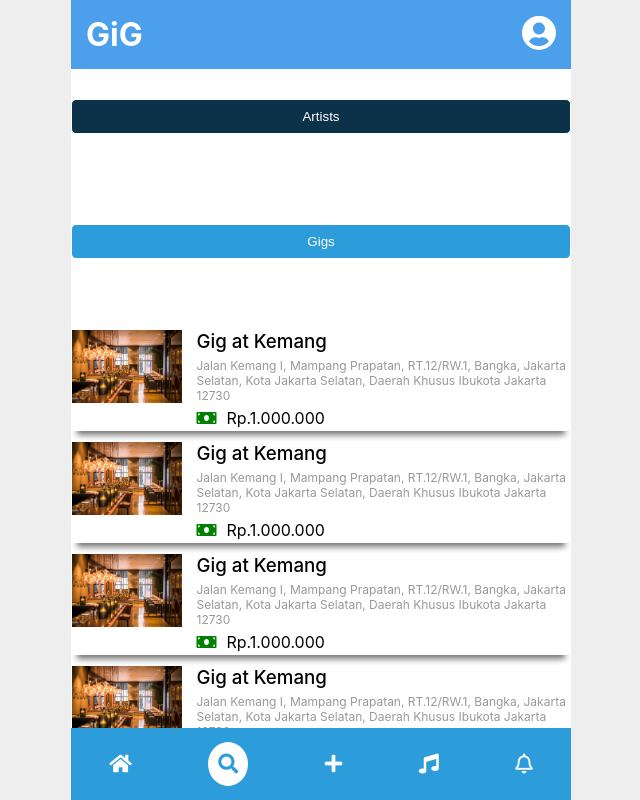
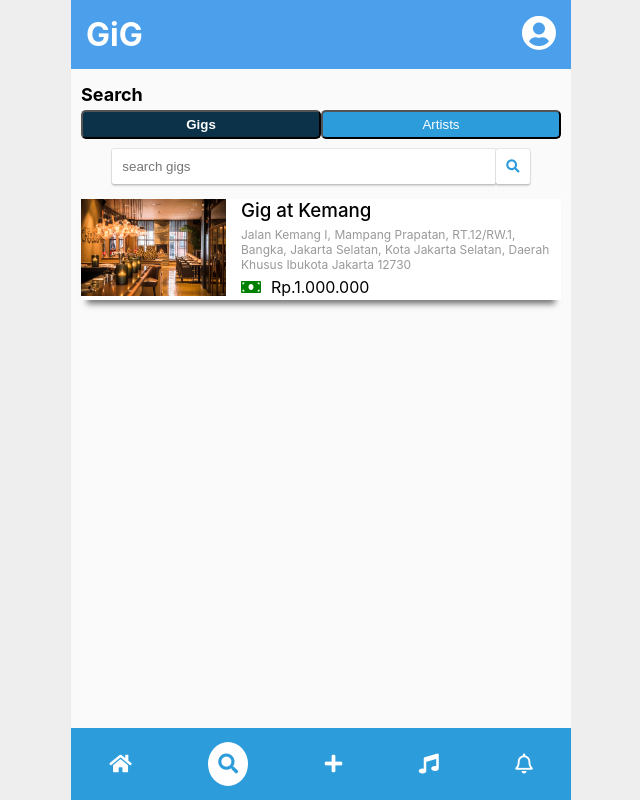
Before and after one commit to gig-indonesia/web, a React (Create React App) app: page /search in a window 1280 px wide. Shown: the whole page, without its empty margins (319-959 px from the left). Built offline with nearby package versions, Linux system fonts and the light colour scheme.

Commit message:
finish home & search components

```diff
--- a/src/App.css
+++ b/src/App.css
@@ -20,7 +20,8 @@
   flex: 1;
   height: 100%;
   overflow-y: auto;
-  background-color: #fff;
+  background-color: rgb(250, 250, 250);
+  padding: 3% 2% 2% 2%;
 }
 
 .fit::-webkit-scrollbar {
--- a/src/components/Header/index.js
+++ b/src/components/Header/index.js
@@ -11,7 +11,10 @@ class Header extends Component {
   render() {
     return (
       <div className="header">
-        <h1>GiG</h1>
+        <Link to="/">
+          <h1>GiG</h1>
+        </Link>
+
         <Link to="/profile">
           <i className="fas fa-user-circle" />
         </Link>
--- a/src/components/Home/index.css
+++ b/src/components/Home/index.css
@@ -1,9 +1,19 @@
-.home-container {
-  padding: 10px;
+.home-container h2 {
+  font-size: 18px;
 }
 
-.home-container h2 {
-  font-size: 18px;
+.home-gigs-see-more button {
+  width: 100%;
+  background: #4ca0eb;
+  color: white;
+  font-weight: bold;
+  padding: 5px;
+  border-radius: 5px;
+}
+
+.home-gigs-see-more {
+  display: flex;
+  justify-content: center;
 }
 
 .home-artists-top {
--- a/src/components/Home/index.js
+++ b/src/components/Home/index.js
@@ -63,7 +63,6 @@ class Home extends Component {
             </Slider>
           </div>
         </div>
-
         <h2>New Gigs</h2>
         <GigBox />
         <GigBox />
@@ -74,7 +73,11 @@ class Home extends Component {
         <GigBox />
         <GigBox />
         <GigBox />
-        <button>See More</button>
+        <div className="home-gigs-see-more">
+          <button>
+            See More Gigs <i class="fas fa-arrow-right" />
+          </button>
+        </div>
       </div>
     );
   }
--- a/src/components/Login/index.css
+++ b/src/components/Login/index.css
@@ -10,18 +10,18 @@
   display: flex;
 }
 
-input {
+.login-type-in input {
   width: 100%;
   height: 35px;
   border: 1px solid white;
   border-radius: 5px;
 }
 
-.type-in {
+.login-type-in {
   margin-top: 20px;
 }
 
-form {
+.login-container form {
   width: 100%;
   display: flex;
   justify-content: center;
@@ -30,12 +30,12 @@ form {
   background-color: rgba(76, 160, 235, 0.67);
 }
 
-form > div {
+.login-container form > div {
   margin: 0 auto;
   width: 75%;
 }
 
-button {
+.login-button {
   width: 100%;
   height: 35px;
   border: 1px solid white;
--- a/src/components/Login/index.js
+++ b/src/components/Login/index.js
@@ -12,17 +12,17 @@ class Login extends Component {
       <div className="login-container">
         <form>
           <div>
-            <div className="type-in">
+            <div className="login-type-in">
               <input
                 name="email or user name"
                 placeholder="email or user name"
                 type="text"
               />
             </div>
-            <div className="type-in">
+            <div className="login-type-in">
               <input name="password" placeholder="password" type="password" />
             </div>
-            <button>Submit</button>
+            <button className="login-button">Login</button>
 
             <div className="small-link">
               <Link to="#">Sign Up Now!</Link>
--- a/src/components/Register/index.css
+++ b/src/components/Register/index.css
@@ -10,20 +10,17 @@
   display: flex;
 }
 
-input {
+.register-type-in input {
   width: 100%;
   height: 35px;
   border: 1px solid white;
   border-radius: 5px;
-}
-
-input {
   margin-top: 20px;
   text-align: left;
   padding-left: 30px;
 }
 
-form {
+.login-container form {
   width: 100%;
   display: flex;
   justify-content: center;
@@ -32,12 +29,12 @@ form {
   background-color: rgba(76, 160, 235, 0.67);
 }
 
-form > div {
+.login-container form > div {
   margin: 0 auto;
   width: 75%;
 }
 
-button {
+.register-button {
   margin-top: 30px;
   margin-bottom: 60px;
   width: 100%;
--- a/src/components/Register/index.js
+++ b/src/components/Register/index.js
@@ -12,7 +12,7 @@ class Register extends Component {
       <div className="login-container">
         <form>
           <div>
-            <div className="type-in">
+            <div className="register-type-in">
               <input name="email" placeholder="email" type="text" />
               <input name="user name" placeholder="User Name" type="text" />
               <input name="name" placeholder="Name" type="type" />
@@ -24,10 +24,10 @@ class Register extends Component {
               />
             </div>
 
-            <button>Submit</button>
+            <button className="register-button">Submit</button>
 
             <div className="small-link">
-              <Link to="#">Login</Link>
+              <Link to="/login">Login</Link>
             </div>
           </div>
         </form>
--- a/src/components/Search/index.css
+++ b/src/components/Search/index.css
@@ -1,21 +1,63 @@
-.search-container {
-  background: white;
+.search-container h2 {
+  font-size: 18px;
+  margin-bottom: 5px;
 }
 
-.search-container h2 {
-  font-size: 18px;
+.search-type-button {
+  display: flex;
+  justify-content: center;
+  height: 100%;
 }
 
-.normal-button {
+.search-normal-button {
   padding: 5px;
   color: white;
   background: #2d9cdb;
   border-radius: 5px;
+  flex: 1;
+  text-align: center;
+  cursor: pointer;
 }
 
-.clicked-button {
+.search-clicked-button {
   padding: 5px;
   color: white;
   background: #0b3249;
   border-radius: 5px;
+  flex: 1;
+  cursor: pointer;
+  font-weight: bold;
 }
+
+.search-gigs,
+.search-artists {
+  display: flex;
+  justify-content: center;
+}
+
+.search-gigs button,
+.search-artists button {
+  color: #2d9cdb;
+}
+
+.search-container input {
+  width: 80%;
+  margin: 10px 0 5px;
+  background: #fff;
+  padding: 10px;
+  border: none;
+  border-radius: 2px;
+  box-shadow: 0 2px 2px 0 rgba(0, 0, 0, 0.16), 0 0 0 1px rgba(0, 0, 0, 0.08);
+}
+.search-gigs button,
+.search-artists button {
+  margin: 10px 0 5px;
+  padding: 10px;
+  background: #fff;
+  border-radius: 2px;
+  border: none;
+  box-shadow: 0 2px 2px 0 rgba(0, 0, 0, 0.16), 0 0 0 1px rgba(0, 0, 0, 0.08);
+  border-left: none;
+  height: 100%;
+  cursor: pointer;
+}
--- a/src/components/Search/index.js
+++ b/src/components/Search/index.js
@@ -1,13 +1,13 @@
 import React, { Component } from "react";
 import "./index.css";
 import GigBox from "../SmallComponents/GigBox";
-import { Link } from "react-router-dom";
+import ArtistBox from "../SmallComponents/ArtistBox";
 
 class Search extends Component {
   constructor(props) {
     super(props);
     this.state = {
-      search: "artists"
+      search: "gigs"
     };
   }
 
@@ -20,24 +20,81 @@ class Search extends Component {
   render() {
     return (
       <div className="search-container">
-        <Link to="/search/artists">
+        <h2>Search</h2>
+        <div className="search-type-button">
+          {this.state.search === "gigs" ? (
             <button
-            className="clicked-button"
+              className="search-clicked-button"
+              onClick={this.handleOnClick}
+              value="gigs"
+              id="search-gigs-button"
+            >
+              Gigs
+            </button>
+          ) : (
+            <button
+              className="search-normal-button"
+              onClick={this.handleOnClick}
+              value="gigs"
+              id="search-gigs-button"
+            >
+              Gigs
+            </button>
+          )}
+
+          {this.state.search === "artists" ? (
+            <button
+              className="search-clicked-button"
               onClick={this.handleOnClick}
               value="artists"
+              id="search-artists-button"
             >
               Artists
             </button>
-        </Link>
-        <Link to="/search/gigs">
+          ) : (
             <button
-            className="normal-button"
+              className=" search-normal-button"
               onClick={this.handleOnClick}
-            value="gigs"
+              value="artists"
+              id="search-artists-button"
             >
-            Gigs
+              Artists
             </button>
-        </Link>
+          )}
+        </div>
+        <div>
+          {this.state.search === "artists" && (
+            <React.Fragment>
+              <div className="search-artists">
+                <input
+                  type="text"
+                  name="search-artists-input"
+                  placeholder="search artists"
+                />
+                <button>
+                  <i className="fas fa-search" />
+                </button>
+              </div>
+              <ArtistBox />
+            </React.Fragment>
+          )}
+          {this.state.search === "gigs" && (
+            <React.Fragment>
+              <div className="search-gigs">
+                <input
+                  type="text"
+                  name="search-gigs-input"
+                  placeholder="search gigs"
+                />
+                <button>
+                  <i className="fas fa-search" />
+                </button>
+              </div>
+              <GigBox />
+            </React.Fragment>
+          )}
+        </div>
+        {/* <GigBox />
         <GigBox />
         <GigBox />
         <GigBox />
@@ -45,8 +102,7 @@ class Search extends Component {
         <GigBox />
         <GigBox />
         <GigBox />
-        <GigBox />
-        <GigBox />
+        <GigBox /> */}
       </div>
     );
   }
--- a/src/components/SmallComponents/ArtistBox/index.css
+++ b/src/components/SmallComponents/ArtistBox/index.css
@@ -1,4 +1,4 @@
-.gig-container {
+.artists-container {
   display: grid;
   grid-template: 100px / 1fr 3fr;
   border: 1px solid white;
@@ -6,4 +6,5 @@
   -webkit-box-shadow: 0 10px 6px -6px #777;
   -moz-box-shadow: 0 10px 6px -6px #777;
   box-shadow: 0 10px 6px -6px #777;
+  background: #fff;
 }
--- a/src/components/SmallComponents/GigBox/index.css
+++ b/src/components/SmallComponents/GigBox/index.css
@@ -2,6 +2,11 @@
   display: grid;
   grid-template: 1fr / 1fr 2fr;
   margin: 10px 0;
+  background: #fff;
+  -webkit-box-shadow: 0 10px 6px -6px #777;
+  -moz-box-shadow: 0 10px 6px -6px #777;
+  box-shadow: 0 10px 6px -6px #777;
+  background: #fff;
 }
 
 .gig-container p {
```
Lines whose indentation alone changed are shown as unchanged.
